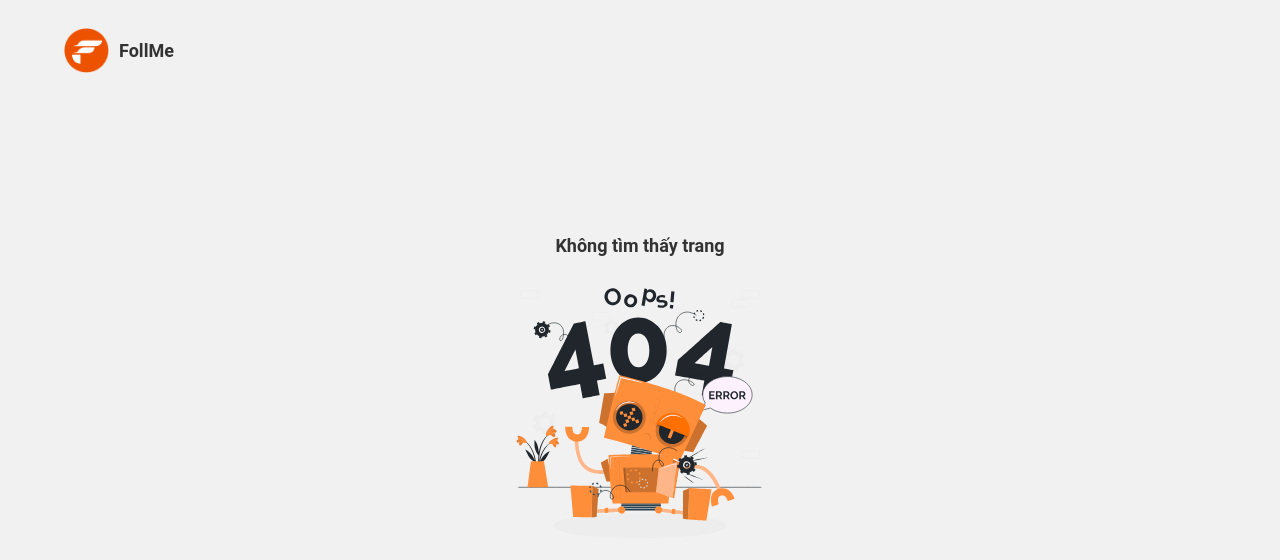
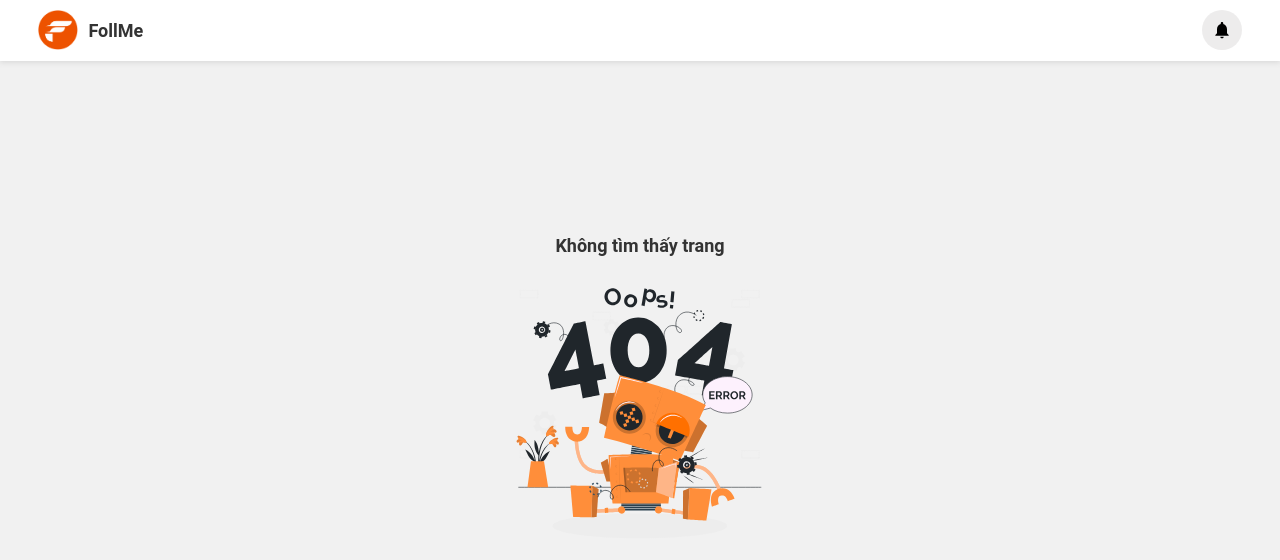
Before and after one commit to FollMe/FollMe-FE, a React (Create React App) app: page /404 in a window 1280 px wide. Shown: the top 560 px of the page. Built offline with nearby package versions, Linux system fonts and the light colour scheme.

Commit message:
Create header navbar

```diff
--- a/src/Base.css
+++ b/src/Base.css
@@ -17,7 +17,6 @@
 
 html {
     color: var(--text-color);
-    font-size: 62.5%;
     box-sizing: border-box;
     font-family: 'Roboto', sans-serif;
 }
@@ -58,6 +57,16 @@ button, input {
     font-size: 1.8rem;
 }
 
+
+.root-content {
+    position: relative;
+    margin-top: 61.68px;
+}
+
+.side-drawer {
+    margin-top: 61.68px;
+}
+
 @keyframes FadeIn {
     from {
         opacity: 0;
@@ -82,8 +91,9 @@ button, input {
 }
 
 .user-box {
+    height: 40px;
     display: flex;
-    align-items: center;
+    margin-left: auto;
 }
 
 .user-name {
--- a/src/components/Header.js
+++ b/src/components/Header.js
@@ -1,9 +1,25 @@
 import { Link } from 'react-router-dom';
+import NotificationsIcon from '@mui/icons-material/Notifications';
+import IconButton from '@mui/material/IconButton';
+import Tooltip from '@mui/material/Tooltip';
+import { styled } from '@mui/material/styles';
+import Badge from '@mui/material/Badge';
+import Typography from '@mui/material/Typography';
 import normalStyles from './NormalHeader.module.scss';
 import mobileStyles from './MobileHeader.module.scss';
 import { HEADER_TYPE } from "../config/enum";
 import { useUserInfo } from 'customHooks/useUserInfo';
 import UserMenu from './UserMenu';
+
+
+const StyledBadge = styled(Badge)(({ theme }) => ({
+    '& .MuiBadge-badge': {
+      right: -5,
+      top: -2,
+      fontSize: '1.2rem',
+      padding: '0 4px',
+    },
+}));
 
 export default function Header({ type }) {
     const [ userInfo ] = useUserInfo();
@@ -18,9 +34,13 @@ export default function Header({ type }) {
                 <Link to="/"><img src="/imgs/follme-logo.png" alt="FollMe Logo" className={styles.navLogo} /></Link>
                 <h1>FollMe</h1>
                 <div className="user-box">
-                    <span className="user-name">
-                        {userInfo.name ?? userInfo.slEmail}
-                    </span>
+                    <Tooltip title={<Typography fontSize={"1.3rem"}>Notification</Typography>}>
+                        <IconButton className={styles.navbarWidget}>
+                            <StyledBadge badgeContent={0} color="primary">
+                                <NotificationsIcon sx={{width: 20, height: 20, color: "black"}} />
+                            </StyledBadge>
+                        </IconButton>
+                    </Tooltip>
                     {
                         Object.keys(userInfo).length !== 0 ?  <UserMenu picture={userInfo.avatar?.link} /> : <></>
                     }
--- a/src/components/NormalHeader.module.scss
+++ b/src/components/NormalHeader.module.scss
@@ -3,16 +3,26 @@
 }
 
 .navLogo {
-    width: 45px;
+    width: 40px;
     float: left;
     margin-right: 10px;
 }
 
 .navbarMe {
-    position: absolute;
+    background-color: white;
+    position: fixed;
+    top: 0;
     display: flex;
-    margin: 25px auto;
-    width: 90%;
+    padding: 5px 3%;
+    width: 100%;
     align-items: center;
     z-index: 1;
+    font-size: 40px;
+    box-shadow: 0 2px 5px rgb(219, 219, 219);
 }
+
+button.navbarWidget {
+    width: 40px;
+    height: 40px;
+    background-color: rgb(219, 218, 218, 0.5);
+}
--- /dev/null
+++ b/src/components/sidebar/SideDrawer.js
@@ -0,0 +1,154 @@
+import * as React from 'react';
+import { styled, useTheme } from '@mui/material/styles';
+import Box from '@mui/material/Box';
+import MuiDrawer from '@mui/material/Drawer';
+import MuiAppBar from '@mui/material/AppBar';
+import Toolbar from '@mui/material/Toolbar';
+import List from '@mui/material/List';
+import CssBaseline from '@mui/material/CssBaseline';
+import Typography from '@mui/material/Typography';
+import Divider from '@mui/material/Divider';
+import IconButton from '@mui/material/IconButton';
+import MenuIcon from '@mui/icons-material/Menu';
+import ChevronLeftIcon from '@mui/icons-material/ChevronLeft';
+import ChevronRightIcon from '@mui/icons-material/ChevronRight';
+import ListItem from '@mui/material/ListItem';
+import ListItemButton from '@mui/material/ListItemButton';
+import ListItemIcon from '@mui/material/ListItemIcon';
+import ListItemText from '@mui/material/ListItemText';
+import InboxIcon from '@mui/icons-material/MoveToInbox';
+import MailIcon from '@mui/icons-material/Mail';
+
+const drawerWidth = 240;
+
+const openedMixin = (theme) => ({
+    width: drawerWidth,
+    transition: theme.transitions.create('width', {
+        easing: theme.transitions.easing.sharp,
+        duration: theme.transitions.duration.enteringScreen,
+    }),
+    overflowX: 'hidden',
+});
+
+const closedMixin = (theme) => ({
+    transition: theme.transitions.create('width', {
+        easing: theme.transitions.easing.sharp,
+        duration: theme.transitions.duration.leavingScreen,
+    }),
+    overflowX: 'hidden',
+    width: `calc(${theme.spacing(7)} + 1px)`,
+    [theme.breakpoints.up('sm')]: {
+        width: `calc(${theme.spacing(8)} + 1px)`,
+    },
+});
+
+const DrawerHeader = styled('div')(({ theme }) => ({
+    display: 'flex',
+    alignItems: 'center',
+    justifyContent: 'flex-end',
+    padding: theme.spacing(0, 1),
+    // necessary for content to be below app bar
+    ...theme.mixins.toolbar,
+}));
+
+const AppBar = styled(MuiAppBar, {
+    shouldForwardProp: (prop) => prop !== 'open',
+})(({ theme, open }) => ({
+    zIndex: theme.zIndex.drawer + 1,
+    transition: theme.transitions.create(['width', 'margin'], {
+        easing: theme.transitions.easing.sharp,
+        duration: theme.transitions.duration.leavingScreen,
+    }),
+    ...(open && {
+        marginLeft: drawerWidth,
+        width: `calc(100% - ${drawerWidth}px)`,
+        transition: theme.transitions.create(['width', 'margin'], {
+            easing: theme.transitions.easing.sharp,
+            duration: theme.transitions.duration.enteringScreen,
+        }),
+    }),
+}));
+
+const Drawer = styled(MuiDrawer, { shouldForwardProp: (prop) => prop !== 'open' })(
+    ({ theme, open }) => ({
+        width: drawerWidth,
+        flexShrink: 0,
+        whiteSpace: 'nowrap',
+        boxSizing: 'border-box',
+        ...(open && {
+            ...openedMixin(theme),
+            '& .MuiDrawer-paper': openedMixin(theme),
+        }),
+        ...(!open && {
+            ...closedMixin(theme),
+            '& .MuiDrawer-paper': closedMixin(theme),
+        }),
+    }),
+);
+
+export default function SideDrawer() {
+    const theme = useTheme();
+    const [open, setOpen] = React.useState(true);
+
+    const handleDrawerOpen = () => {
+        setOpen(true);
+    };
+
+    const handleDrawerClose = () => {
+        setOpen(false);
+    };
+
+    return (
+            <Drawer PaperProps={{ sx:{ top: 61.68 }}} variant="permanent" open={open}>
+                <List>
+                    {['Inbox', 'Starred', 'Send email', 'Drafts'].map((text, index) => (
+                        <ListItem key={text} disablePadding sx={{ display: 'block' }}>
+                            <ListItemButton
+                                sx={{
+                                    minHeight: 48,
+                                    justifyContent: open ? 'initial' : 'center',
+                                    px: 2.5,
+                                }}
+                            >
+                                <ListItemIcon
+                                    sx={{
+                                        minWidth: 0,
+                                        mr: open ? 3 : 'auto',
+                                        justifyContent: 'center',
+                                    }}
+                                >
+                                    {index % 2 === 0 ? <InboxIcon /> : <MailIcon />}
+                                </ListItemIcon>
+                                <ListItemText primary={text} sx={{ opacity: open ? 1 : 0 }} />
+                            </ListItemButton>
+                        </ListItem>
+                    ))}
+                </List>
+                <Divider />
+                <List>
+                    {['All mail', 'Trash', 'Spam'].map((text, index) => (
+                        <ListItem key={text} disablePadding sx={{ display: 'block' }}>
+                            <ListItemButton
+                                sx={{
+                                    minHeight: 48,
+                                    justifyContent: open ? 'initial' : 'center',
+                                    px: 2.5,
+                                }}
+                            >
+                                <ListItemIcon
+                                    sx={{
+                                        minWidth: 0,
+                                        mr: open ? 3 : 'auto',
+                                        justifyContent: 'center',
+                                    }}
+                                >
+                                    {index % 2 === 0 ? <InboxIcon /> : <MailIcon />}
+                                </ListItemIcon>
+                                <ListItemText primary={text} sx={{ opacity: open ? 1 : 0 }} />
+                            </ListItemButton>
+                        </ListItem>
+                    ))}
+                </List>
+            </Drawer>
+    );
+}
--- a/src/index.css
+++ b/src/index.css
@@ -18,7 +18,6 @@ html {
 body {
   overflow-x: hidden;
   margin: 0 auto;
-  /* background: linear-gradient(to bottom, #E55D87, #5FC3E4); */
   background: var(--background-color);
   font-size: 1.5rem;
 }
@@ -53,12 +52,11 @@ input[type=number] {
 -moz-appearance: textfield;
 }
 
-.user-box {
-  margin-left: auto;
-}
 .nav-avt {
-  width: 45px;
+  width: 40px;
+  border-radius: 50%;
   cursor: pointer;
+  margin-left: 16px
 }
 
 .dropdown-item {
--- a/src/layouts/AuthMainLayout/index.js
+++ b/src/layouts/AuthMainLayout/index.js
@@ -2,6 +2,7 @@ import { Outlet, Navigate } from "react-router-dom";
 import Header from "../../components/Header";
 import { useUserInfo } from "customHooks/useUserInfo";
 import { useEffect } from "react";
+import SideDrawer from "components/sidebar/SideDrawer";
 
 export default function AuthMainLayout({ type }) {
     const [userInfo, setUserInfo] = useUserInfo();
@@ -24,7 +25,10 @@ export default function AuthMainLayout({ type }) {
     return (
         <>
             <Header type={type} />
-            <Outlet />
+            <div className="root-content">
+                <SideDrawer />
+                <Outlet />
+            </div>
         </>
     )
 }
--- a/src/pages/auth/SignIn.module.scss
+++ b/src/pages/auth/SignIn.module.scss
@@ -1,8 +1,3 @@
-header {
-    display: flex;
-    position: relative;
-    justify-content: center;
-}
 
 .introTitle {
     font-size: 2.5rem;
--- a/src/pages/main/Home.js
+++ b/src/pages/main/Home.js
@@ -21,7 +21,7 @@ export default function Home() {
     }, [])
     return (
         <div className="containerMain">
-            {isLoading ? <WumpusHiLoading /> : null}
+            {/* {isLoading ? <WumpusHiLoading /> : null}
             <div className="sideFeature mainSide">
                 {!isLoading ?
                     <div className={styles.functionBox}>
@@ -48,7 +48,8 @@ export default function Home() {
                     </div>
                     : null
                 }
-            </div>
+            </div> */}
+
         </div>
     )
 }
```
